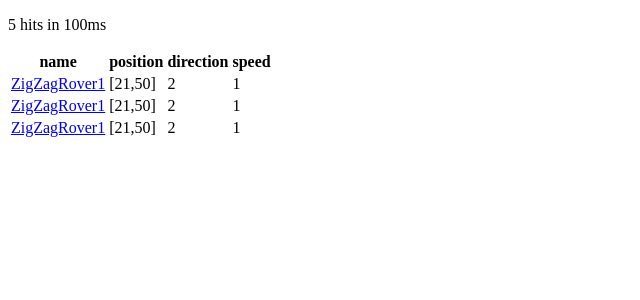
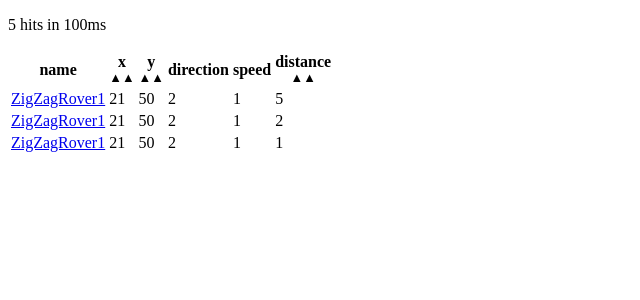
Before and after one commit to Haroenv/mars-status, a Vue app: page / in a window 1280 px wide. Shown: the top 300 px of the page, without its empty margins (0-640 px from the left). Built offline with nearby package versions, Linux system fonts and the light colour scheme; the HTML template or start-up script is replaced by a standard one; what vue-socket.io would draw is missing.

Commit message:
sorting?

```diff
--- a/src/components/MList.vue
+++ b/src/components/MList.vue
@@ -2,50 +2,134 @@
 <table class="list pa2 mw6 center ba b--light-silver br2 striped--light-gray">
   <thead>
     <th class="pa2">name</th>
-    <th class="pa2">position</th>
+    <th class="pa2">
+      <div class="flex items-center">
+        <span>x</span>
+        <div class="flex flex-column f-1 ma1">
+          <span class="pointer" @click="sort('x', true)">▲</span>
+          <span class="pointer rot180" @click="sort('x', false)">▲</span>
+        </div>
+      </div>
+    </th>
+    <th class="pa2">
+      <div class="flex items-center">
+        <span>y</span>
+        <div class="flex flex-column f-1 ma1">
+          <span class="pointer" @click="sort('y', true)">▲</span>
+          <span class="pointer rot180" @click="sort('y', false)">▲</span>
+        </div>
+      </div>
+    </th>
     <th class="pa2">direction</th>
     <th class="pa2">speed</th>
+    <th class="pa2">
+      <div class="flex items-center">
+        <span>distance</span>
+        <div class="flex flex-column f-1 ma1">
+          <span class="pointer" @click="sort('distance', true)">▲</span>
+          <span class="pointer rot180" @click="sort('distance', false)">▲</span>
+        </div>
+      </div>
+    </th>
   </thead>
   <tbody>
     <tr v-for="rover of rovers" class="b--light-silver bb">
       <td class="pa2"><a :href="`/rover/${rover.id}`">{{rover.name}}</a></td>
-      <td class="pa2">[{{rover.position.x}},{{rover.position.y}}]</td>
-      <td class="pa2">{{rover.direction}}</td>
-      <td class="pa2">{{rover.speed}}</td>
+      <td class="pa2 tc">{{rover.position.x}}</td>
+      <td class="pa2 tc">{{rover.position.y}}</td>
+      <td class="pa2 tc">{{rover.direction}}</td>
+      <td class="pa2 tc">{{rover.speed}}</td>
+      <td class="pa2 tc">{{rover.distance}}</td>
     </tr>
   </tbody>
 </table>
 </template>
 
+<style>
+.rot180 {
+  transform: rotate(180deg);
+}
+.f-1 {
+  font-size: .8em;
+}
+</style>
+
 <script>
 export default {
-  computed: {
-    rovers() {
-      return [{
+  sockets: {
+    list: (val) => {
+      console.log('this method fired by socket server. eg: io.emit("data", data)');
+      console.log(val);
+      // this.rovers = {
+      //   "meme": {
+      //     "name": "ZigZagRover2",
+      //     "position": {
+      //       "x": 21,
+      //       "y": 50
+      //     },
+      //     "direction": 2,
+      //     "speed": 1
+      //   },
+      //   "memey": {
+      //     "name": "ZigZagRover2",
+      //     "position": {
+      //       "x": 21,
+      //       "y": 50
+      //     },
+      //     "direction": 2,
+      //     "speed": 1
+      //   },
+      //   "memer": {
+      //     "name": "ZigZagRover2",
+      //     "position": {
+      //       "x": 21,
+      //       "y": 50
+      //     },
+      //     "direction": 2,
+      //     "speed": 1
+      //   }
+      // };
+    }
+  },
+  data() {
+    return {
+      "rovers": [{
+        "id": "iets",
         "name": "ZigZagRover1",
         "position": {
           "x": 21,
           "y": 50
         },
         "direction": 2,
-        "speed": 1
+        "speed": 1,
+        "distance": 5
       }, {
+        "id": "iets",
         "name": "ZigZagRover1",
         "position": {
           "x": 21,
           "y": 50
         },
         "direction": 2,
-        "speed": 1
+        "speed": 1,
+        "distance": 2
+
       }, {
+        "id": "iets",
         "name": "ZigZagRover1",
         "position": {
           "x": 21,
           "y": 50
         },
         "direction": 2,
-        "speed": 1
-      }];
+        "speed": 1,
+        "distance": 1
+      }]
+    };
+  },
+  methods: {
+    sort: (what, direction) => {
+      console.log(what, direction);
     }
   }
 }
--- a/src/main.js
+++ b/src/main.js
@@ -6,15 +6,6 @@ Vue.use(VueSocketio, 'http://localhost:8080');
 import App from './App.vue';
 
 const vm = new Vue({
-  sockets: {
-    connect: () => {
-      console.log('socket connected');
-    },
-    list: (val) => {
-      console.log('this method fired by socket server. eg: io.emit("data", data)');
-      console.log(val);
-    }
-  },
   el: '#app',
   render: h => h(App)
 });
--- a/views/includes/head.html
+++ b/views/includes/head.html
@@ -1,5 +1,6 @@
 <head>
-  <title>Algolia technical test</title>
+  <meta charset="utf-8">
+  <title>Mars Rovers</title>
   <meta name="viewport" content="width=device-width, initial-scale=1">
   <link rel="stylesheet" href="https://unpkg.com/tachyons@4.5.3/css/tachyons.min.css" />
 </head>
```
Also changed, not shown: index.js (line endings or trailing spaces).
